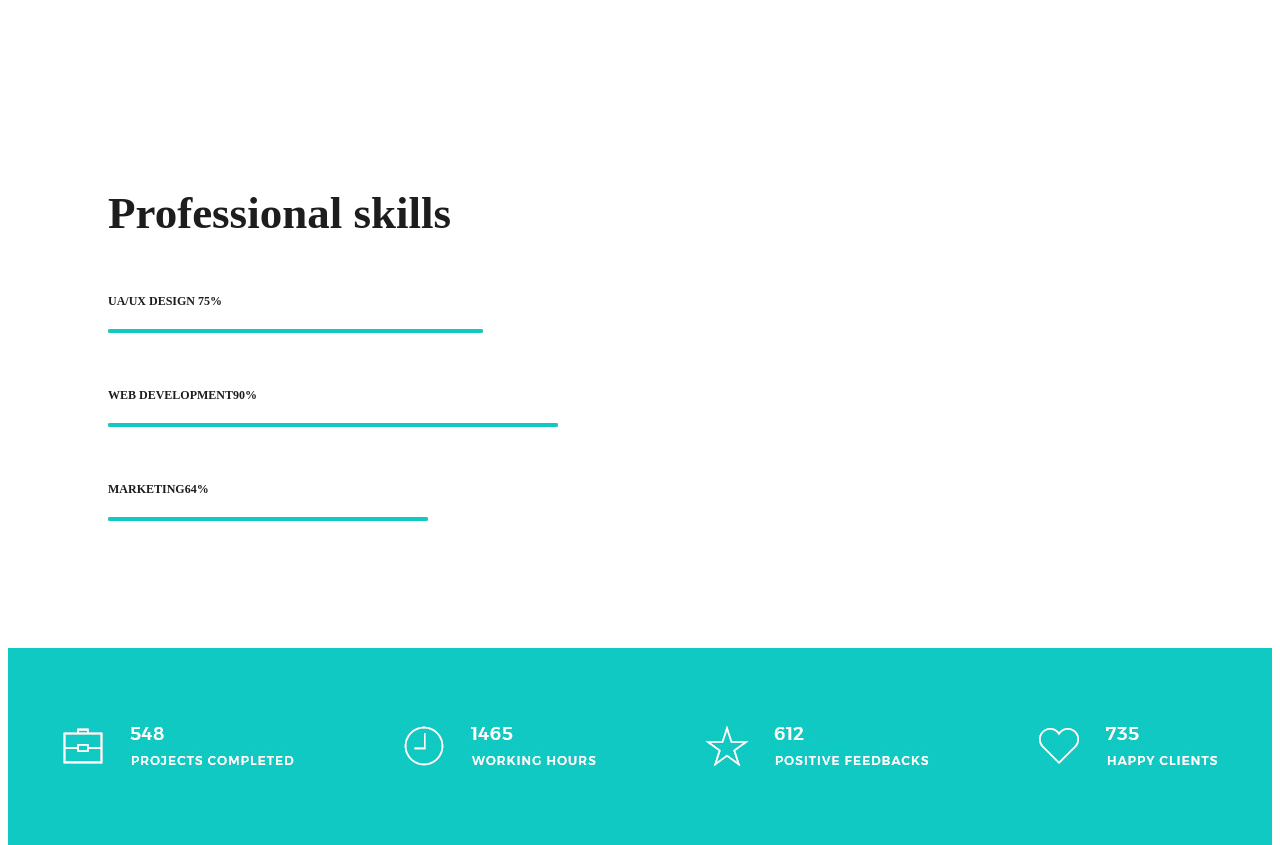
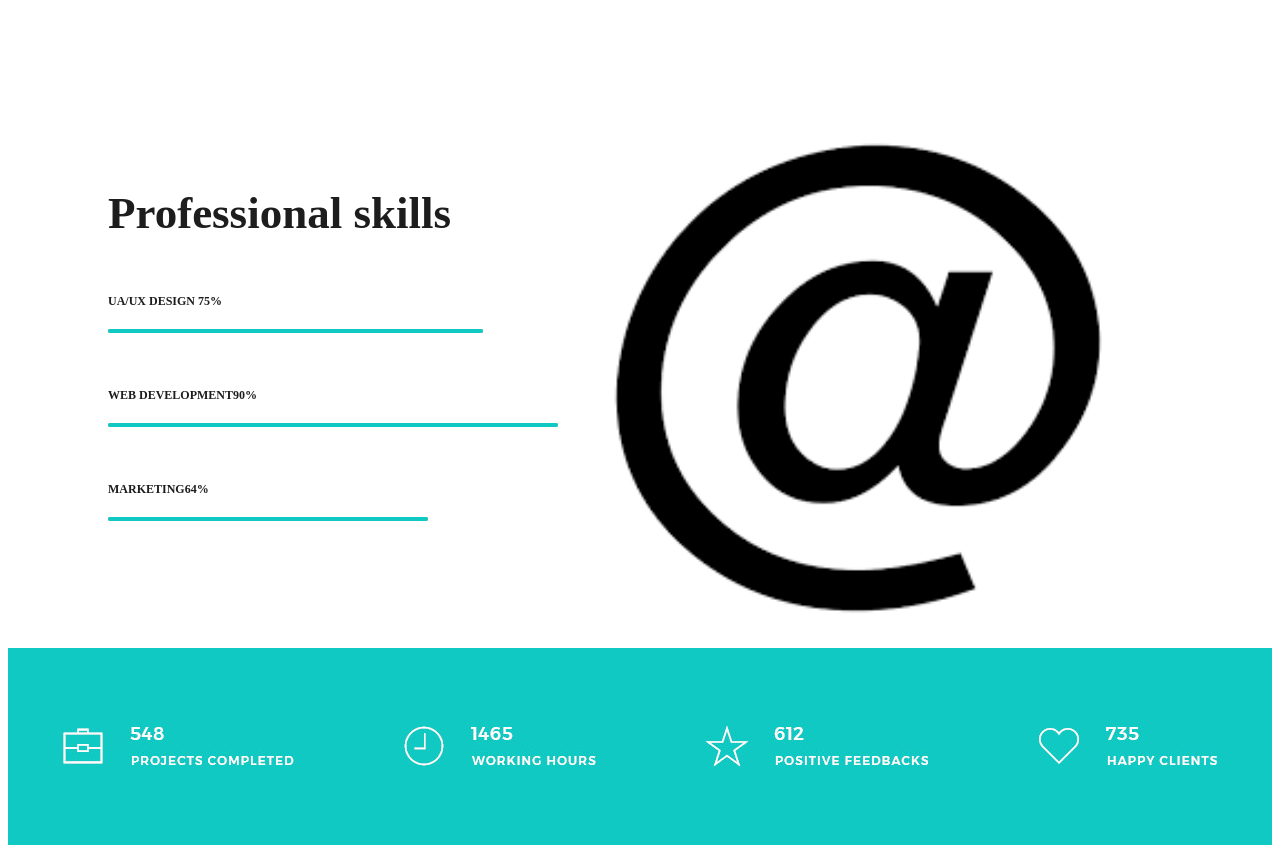
Before and after one commit to Maksym1519/Design-and-develop, a plain HTML site: page index.html in a window 1280 px wide. Shown: the part 1020-1865 px from the top of the page. Drawn offline with nearby package versions, Linux system fonts and the light colour scheme; files that its build step writes are made by us from their sources; the site is published under a folder, as on GitHub Pages, so addresses that start at the root find nothing; files whose address does not match are found by name.

Commit message:
Update skills.less

```diff
--- a/skills.less
+++ b/skills.less
@@ -25,7 +25,7 @@
 
 }
 .skills-right {
-    background: url('/img/pic2.png') no-repeat center center;
+    background: url('img/pic2.png') no-repeat center center;
     background-size: cover;
     width: 300px;
     height: 300px;
```
